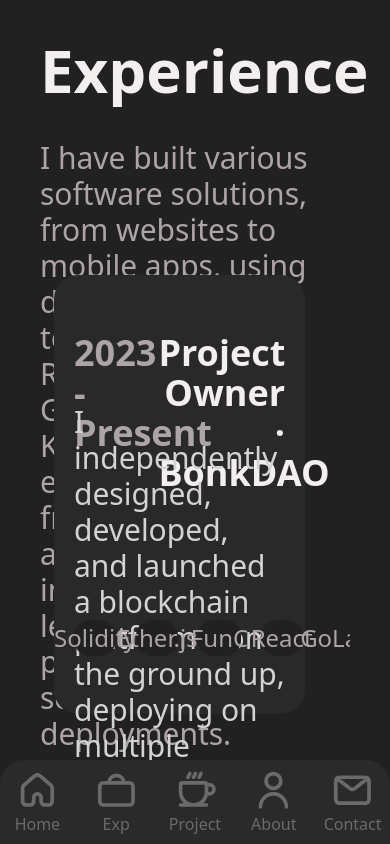
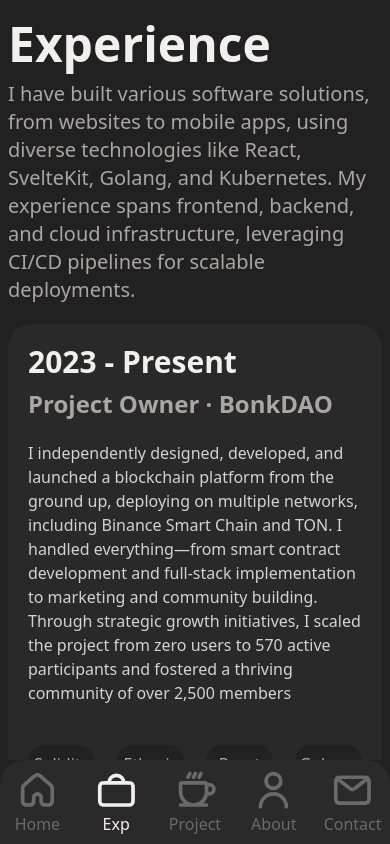
Before and after one commit to lucky-patty/portfolio-site, a SvelteKit app: page /experience in a window 390 px wide. Built offline with nearby package versions, Linux system fonts and the light colour scheme.

Commit message:
Mobile: Experience mobile responsive page

```diff
--- a/src/routes/+layout.svelte
+++ b/src/routes/+layout.svelte
@@ -183,7 +183,7 @@
 
 <!-- Layout for mobile -->
 <div class="flex h-screen w-screen flex-col bg-[#212121] lg:hidden xl:hidden 2xl:hidden 3xl:hidden">
-	<div class="flex h-[90%] w-full flex-col bg-[#212121] px-5 lg:py-5">
+	<div class="flex h-[90%] w-full flex-col bg-[#212121] px-2 lg:px-5 lg:py-5">
 		{@render children()}
 	</div>
 	<!-- Menu -->
@@ -201,7 +201,7 @@
 				</a>
 			{/if}
 
-			{#if page.url.pathname === '/exp'}
+			{#if page.url.pathname === '/experience'}
 			<a class="h-full w-full " href="/experience">
 				<MobileLayoutMenu icon={'exp'} color={'#F4EFEF'} />
 			</a>
--- a/src/routes/experience/+page.svelte
+++ b/src/routes/experience/+page.svelte
@@ -35,16 +35,138 @@
 	onMount(() => parseScroll());
 </script>
 
-<div class="flex h-full w-full flex-col gap-5 px-5 py-5">
-	<div class="flex h-1/4 w-[90%] flex-col gap-10 py-5">
-		<p class="w-full text-6xl 3xl:text-8xl font-bold text-[#F4EFEF]">Experience</p>
-		<p class="h-2/4 w-full text-3xl 3xl:text-5xl font-thin text-[#ADA5A5]">
+<div class="flex flex-col w-full h-[3000rem] overflow-y-scroll gap-5 py-5 lg:hidden">
+	<p class="h-[40px] w-full text-5xl lg:text-6xl 3xl:text-8xl font-bold text-[#F4EFEF]">Experience</p>
+	<p class="h-[250px] w-full text-xl lg:text-3xl 3xl:text-5xl font-thin text-[#ADA5A5]">
+		I have built various software solutions, from websites to mobile apps, using diverse
+		technologies like React, SvelteKit, Golang, and Kubernetes. My experience spans frontend,
+		backend, and cloud infrastructure, leveraging CI/CD pipelines for scalable deployments.
+	</p>
+	<div class="flex h-[500px] w-full flex-col justify-start rounded-3xl bg-[#292929] gap-2 px-5 py-5">
+		<div class="w-full h-[20%] flex flex-col justify-between">
+			<p class="text-3xl font-bold text-[#F4EFEF]">2023 - Present</p>
+			<p class="text-2xl font-bold text-start text-[#ADA5A5]">Project Owner · BonkDAO</p>
+		</div>
+		<div class="w-full h-[350px] flex justify-center items-center">
+			<p class="text-[#D3D3D3]">
+				I independently designed, developed, and launched a blockchain platform from the
+							ground up, deploying on multiple networks, including Binance Smart Chain and TON. I
+							handled everything—from smart contract development and full-stack implementation to
+							marketing and community building. Through strategic growth initiatives, I scaled the
+							project from zero users to 570 active participants and fostered a thriving community
+							of over 2,500 members
+			</p>
+		</div>
+		<div class="w-full h-1/5 flex flex-row justify-between items-center gap-2 ">
+			<div
+			class="flex h-2/4 w-1/5  items-center justify-center rounded-2xl bg-[#212121] text-[#ADA5A5]"
+		>
+			Solidity
+		</div>
+		<div
+			class="flex h-2/4 w-1/5 3xl:text-3xl items-center justify-center rounded-2xl bg-[#212121] text-[#ADA5A5]"
+		>
+			Ether.js
+		</div>
+
+		<div
+			class="flex h-2/4 w-1/5 3xl:text-3xl  items-center justify-center rounded-2xl bg-[#212121] text-[#ADA5A5]"
+		>
+			React
+		</div>
+		<div
+			class="flex h-2/4 w-1/5 3xl:text-3xl items-center justify-center rounded-2xl bg-[#212121] text-[#ADA5A5]"
+		>
+			GoLang
+		</div>
+		</div>
+	</div>
+	<div class="flex h-[500px] w-full flex-col justify-center rounded-3xl bg-[#292929]  px-5 py-5">
+		<div class="w-full h-[20%] flex flex-col justify-between">
+			<p class="text-3xl font-bold text-[#F4EFEF]">2018 - 2023</p>
+			<p class="text-2xl font-bold text-start text-[#ADA5A5]">Full-stack Dev · Twinmoon Studio</p>
+		</div>
+		<div class="w-full h-3/5 flex justify-center items-center">
+			<p class="text-[#D3D3D3]">
+				I design, develop, and automate websites and mobile applications while ensuring
+				seamless functionality through rigorous testing. My role involves crafting scalable
+				solutions, optimizing performance, and implementing automated workflows to enhance
+				development efficiency and product reliability
+			</p>
+		</div>
+		<div class="w-full h-1/5 flex flex-row justify-between gap-2">
+			<div
+			class="flex h-2/4 w-1/5  items-center justify-center rounded-2xl bg-[#212121] text-[#ADA5A5]"
+		>
+		NodeJS
+		</div>
+		<div
+			class="flex h-2/4 w-1/5 3xl:text-3xl items-center justify-center rounded-2xl bg-[#212121] text-[#ADA5A5]"
+		>
+		SQL
+		</div>
+
+		<div
+			class="flex h-2/4 w-1/5 3xl:text-3xl  items-center justify-center rounded-2xl bg-[#212121] text-[#ADA5A5]"
+		>
+		NextJS
+		</div>
+		<div
+			class="flex h-2/4 w-1/5 3xl:text-3xl items-center justify-center rounded-2xl bg-[#212121] text-[#ADA5A5]"
+		>
+		Elixir
+		</div>
+		</div>
+	</div>
+	<div class="flex h-[500px] w-full flex-col justify-center rounded-3xl bg-[#292929]  px-5 py-5">
+		<div class="w-full h-[20%] flex flex-col justify-between">
+			<p class="text-3xl font-bold text-[#F4EFEF]">2017 - 2018</p>
+			<p class="text-2xl font-bold text-start text-[#ADA5A5]">Embedded Engineer · AVIA Satcom</p>
+		</div>
+		<div class="w-full h-3/5 flex justify-center items-center">
+			<p class="text-[#D3D3D3]">
+				I developed software for embedded systems that controlled unmanned aircraft systems
+							(UAS). My work involved designing, optimizing, and implementing low-level firmware and
+							real-time applications to ensure precise control, stability, and efficiency of
+							autonomous operations.
+			</p>
+		</div>
+		<div class="w-full h-1/5 flex flex-row justify-between gap-2">
+			<div
+			class="flex h-2/4 w-1/5  items-center justify-center rounded-2xl bg-[#212121] text-[#ADA5A5]"
+		>
+		SQL
+		</div>
+		<div
+			class="flex h-2/4 w-1/5 3xl:text-3xl items-center justify-center rounded-2xl bg-[#212121] text-[#ADA5A5]"
+		>
+		Java
+		</div>
+
+		<div
+			class="flex h-2/4 w-1/5 3xl:text-3xl  items-center justify-center rounded-2xl bg-[#212121] text-[#ADA5A5]"
+		>
+		C++
+		</div>
+		<div
+			class="flex h-2/4 w-1/5 3xl:text-3xl items-center justify-center rounded-2xl bg-[#212121] text-[#ADA5A5]"
+		>
+		Bash
+		</div>
+		</div>
+	</div>
+</div>
+
+<div class="hidden lg:flex h-full w-full flex-col lg:gap-5 px-5 lg:py-5">
+	<div class="flex h-3/5 lg:h-1/4 w-full lg:w-[90%] flex-col gap-5 lg:gap-10 py-5">
+		<p class="w-full text-5xl lg:text-6xl 3xl:text-8xl font-bold text-[#F4EFEF]">Experience</p>
+		<p class="h-2/4 w-full text-xl lg:text-3xl 3xl:text-5xl font-thin text-[#ADA5A5]">
 			I have built various software solutions, from websites to mobile apps, using diverse
 			technologies like React, SvelteKit, Golang, and Kubernetes. My experience spans frontend,
 			backend, and cloud infrastructure, leveraging CI/CD pipelines for scalable deployments.
 		</p>
 	</div>
-	<div class="flex h-3/4 w-full flex-col gap-5">
+	<div class="flex h-2/5 lg:h-3/4 w-full flex-col gap-5 ">
 		<div class="hidden h-[10%] w-full xl:w-[90%] xl:flex flex-row items-center justify-between">
 			{#if firstExp}
 				<div
```
